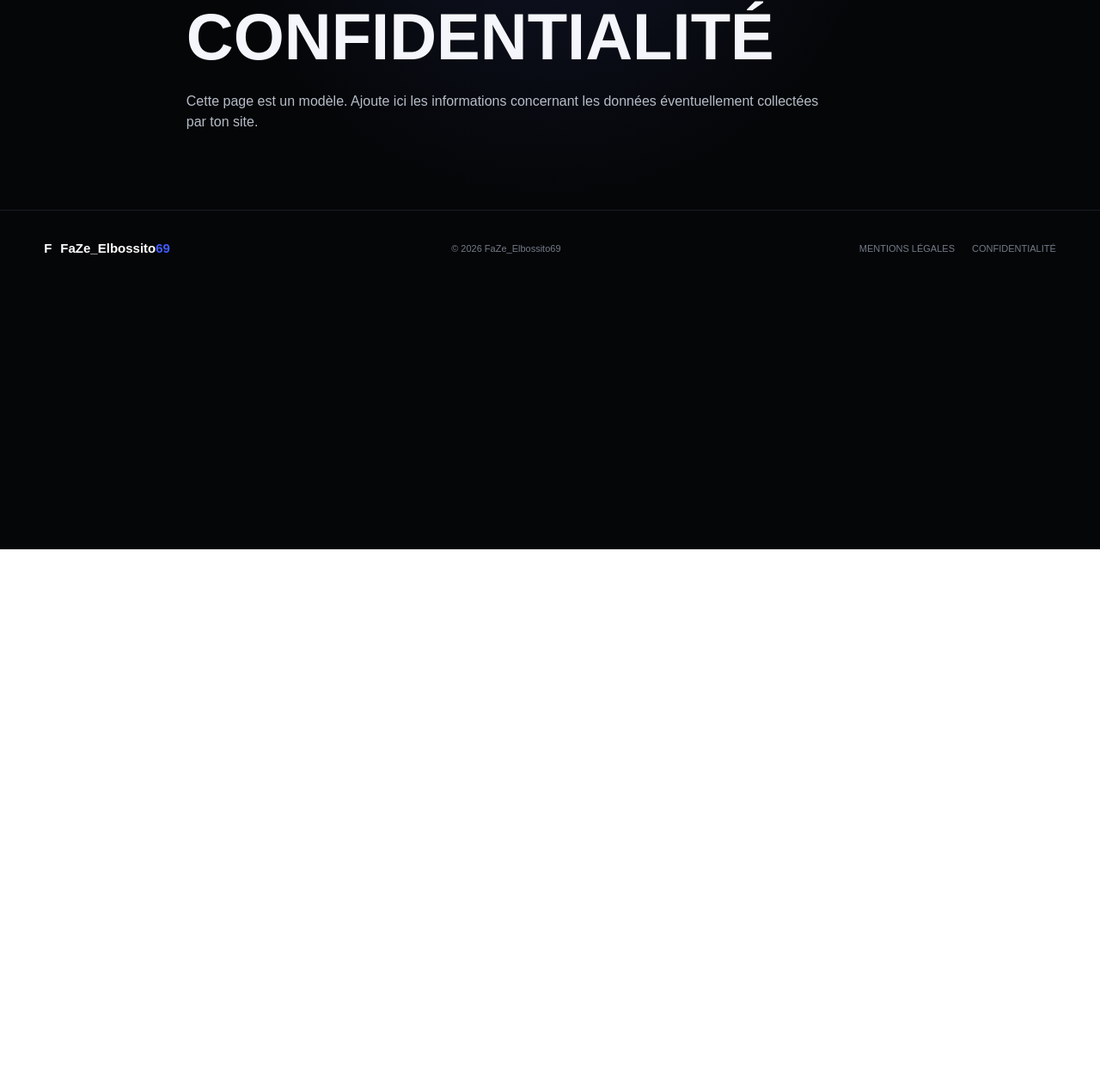
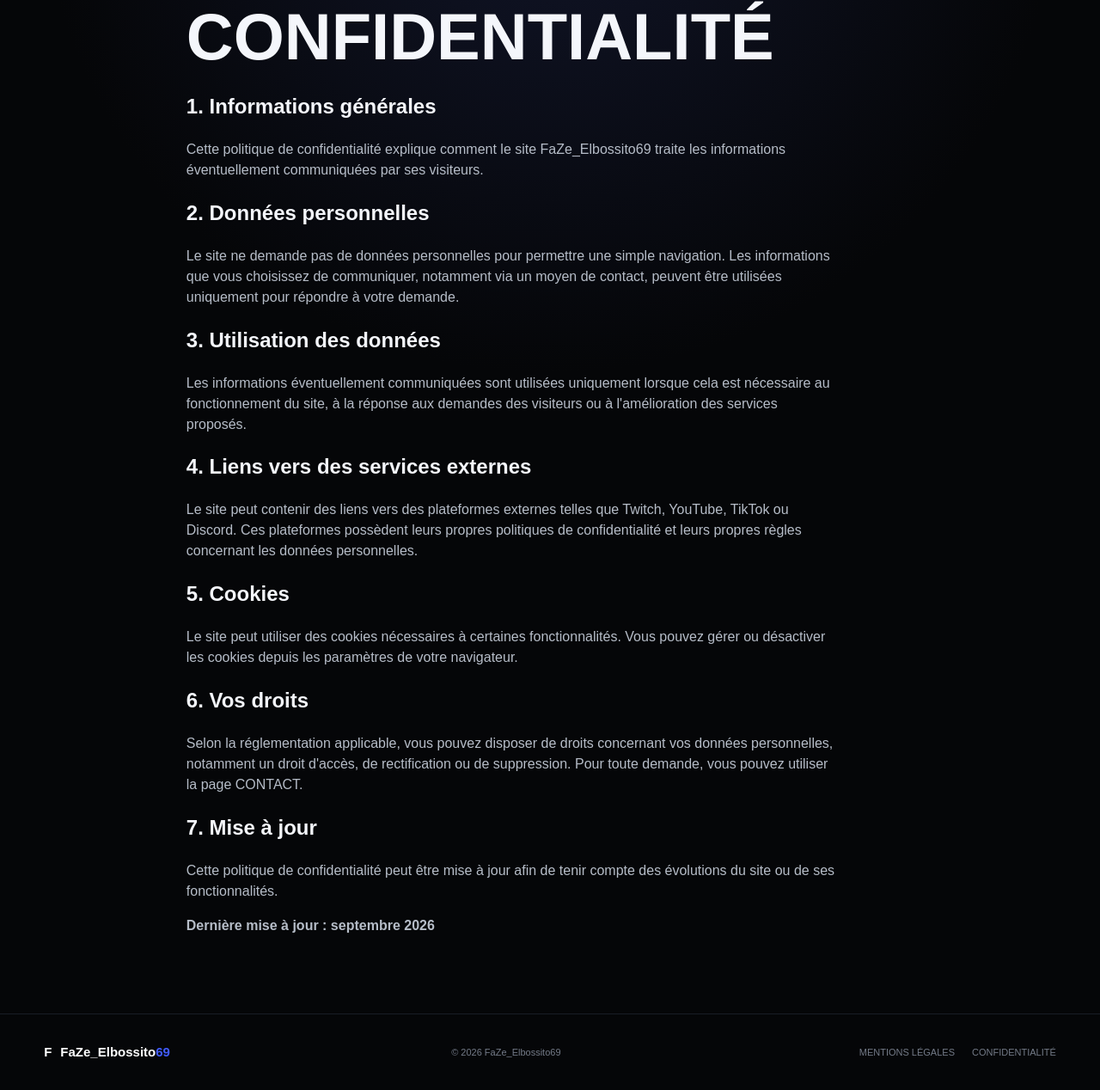
Before and after one commit to fazeelbossito69-gif/FaZe_Elbossito69-site, a website: page pages/confidentialite.html in a window 1280 px wide. Shown: the part 161-1429 px from the top of the page at 86% size. Before the commit the page ends 800 px from the top, so only its background shows below. Drawn offline with Linux system fonts and the light colour scheme.

Commit message:
Mise à jour de la politique de confidentialité

```diff
--- a/pages/confidentialite.html
+++ b/pages/confidentialite.html
@@ -1,3 +1,24 @@
 <!DOCTYPE html><html lang="fr"><head><meta charset="UTF-8"><meta name="viewport" content="width=device-width, initial-scale=1.0"><title>Confidentialité | FaZe_Elbossito69</title><link rel="icon" type="image/png" href="../favicon.png"><link rel="stylesheet" href="../style.css"><style>body{min-height:100vh}.page{max-width:1000px;margin:90px auto;padding:0 6%}.page h1{font-size:clamp(42px,7vw,76px);line-height:1;margin:15px 0 25px}.page p{color:#b6bdc8;max-width:760px}.info-grid,.gallery{display:grid;grid-template-columns:repeat(3,1fr);gap:16px;margin-top:35px}.info-grid>div,.gallery>div{background:#0b0f15;border:1px solid #1d2430;border-radius:12px;padding:25px;min-height:130px}.gallery{grid-template-columns:repeat(3,1fr)}.gallery>div{height:180px;display:grid;place-items:center;font-weight:1000;font-size:24px;background:linear-gradient(145deg,#141a28,#090b10)}@media(max-width:700px){.info-grid,.gallery{grid-template-columns:1fr}.gallery>div{height:130px}}</style></head><body>
 <header class="header"><a class="brand" href="../index.html"><span class="brand-mark">F</span><span>FaZe_Elbossito<span class="accent">69</span></span></a><button class="menu-toggle">☰</button><nav class="nav"><a href="../index.html">ACCUEIL</a><a href="../index.html#reseaux">RÉSEAUX</a><a href="galerie.html">GALERIE</a><a href="a-propos.html">À PROPOS</a><a href="contact.html">CONTACT</a></nav><a class="top-cta" href="../index.html#reseaux">🎮 REJOINS-MOI</a></header>
-<main><section class="page"><h1>CONFIDENTIALITÉ</h1><p>Cette page est un modèle. Ajoute ici les informations concernant les données éventuellement collectées par ton site.</p></section></main><footer class="footer"><div class="brand"><span class="brand-mark">F</span><span>FaZe_Elbossito<span class="accent">69</span></span></div><p>© <span id="year"></span> FaZe_Elbossito69</p><div><a href="mentions.html">MENTIONS LÉGALES</a><a href="confidentialite.html">CONFIDENTIALITÉ</a></div></footer><script src="../script.js"></script></body></html>
+<main><section class="page"><h1>CONFIDENTIALITÉ</h1><h2>1. Informations générales</h2>
+    <p>Cette politique de confidentialité explique comment le site FaZe_Elbossito69 traite les informations éventuellement communiquées par ses visiteurs.</p>
+
+    <h2>2. Données personnelles</h2>
+    <p>Le site ne demande pas de données personnelles pour permettre une simple navigation. Les informations que vous choisissez de communiquer, notamment via un moyen de contact, peuvent être utilisées uniquement pour répondre à votre demande.</p>
+
+    <h2>3. Utilisation des données</h2>
+    <p>Les informations éventuellement communiquées sont utilisées uniquement lorsque cela est nécessaire au fonctionnement du site, à la réponse aux demandes des visiteurs ou à l'amélioration des services proposés.</p>
+
+    <h2>4. Liens vers des services externes</h2>
+    <p>Le site peut contenir des liens vers des plateformes externes telles que Twitch, YouTube, TikTok ou Discord. Ces plateformes possèdent leurs propres politiques de confidentialité et leurs propres règles concernant les données personnelles.</p>
+
+    <h2>5. Cookies</h2>
+    <p>Le site peut utiliser des cookies nécessaires à certaines fonctionnalités. Vous pouvez gérer ou désactiver les cookies depuis les paramètres de votre navigateur.</p>
+
+    <h2>6. Vos droits</h2>
+    <p>Selon la réglementation applicable, vous pouvez disposer de droits concernant vos données personnelles, notamment un droit d'accès, de rectification ou de suppression. Pour toute demande, vous pouvez utiliser la page <a href="contact.html">CONTACT</a>.</p>
+
+    <h2>7. Mise à jour</h2>
+    <p>Cette politique de confidentialité peut être mise à jour afin de tenir compte des évolutions du site ou de ses fonctionnalités.</p>
+
+    <p><strong>Dernière mise à jour : septembre 2026</strong></p></section></main><footer class="footer"><div class="brand"><span class="brand-mark">F</span><span>FaZe_Elbossito<span class="accent">69</span></span></div><p>© <span id="year"></span> FaZe_Elbossito69</p><div><a href="mentions.html">MENTIONS LÉGALES</a><a href="confidentialite.html">CONFIDENTIALITÉ</a></div></footer><script src="../script.js"></script></body></html>
```
